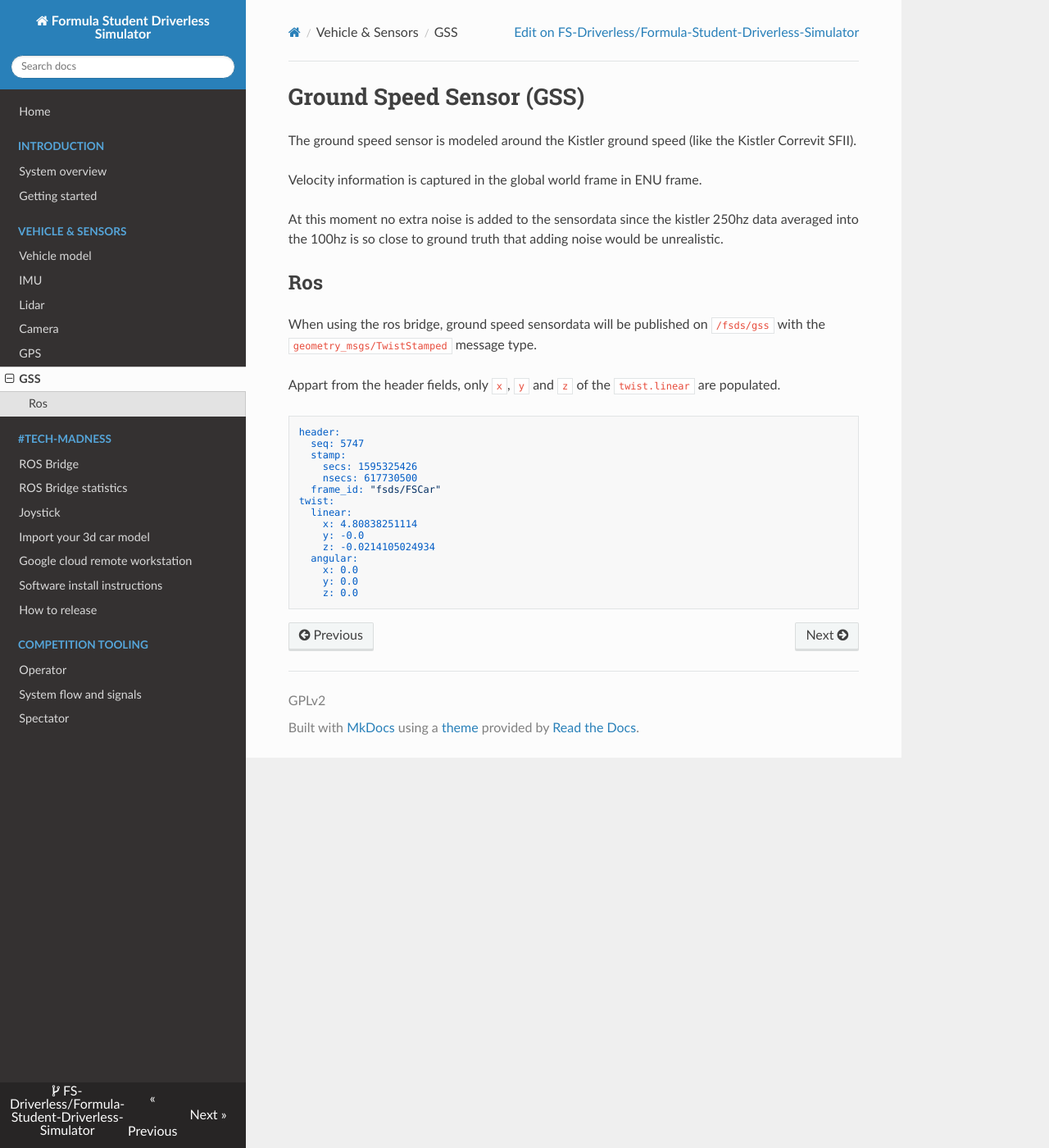
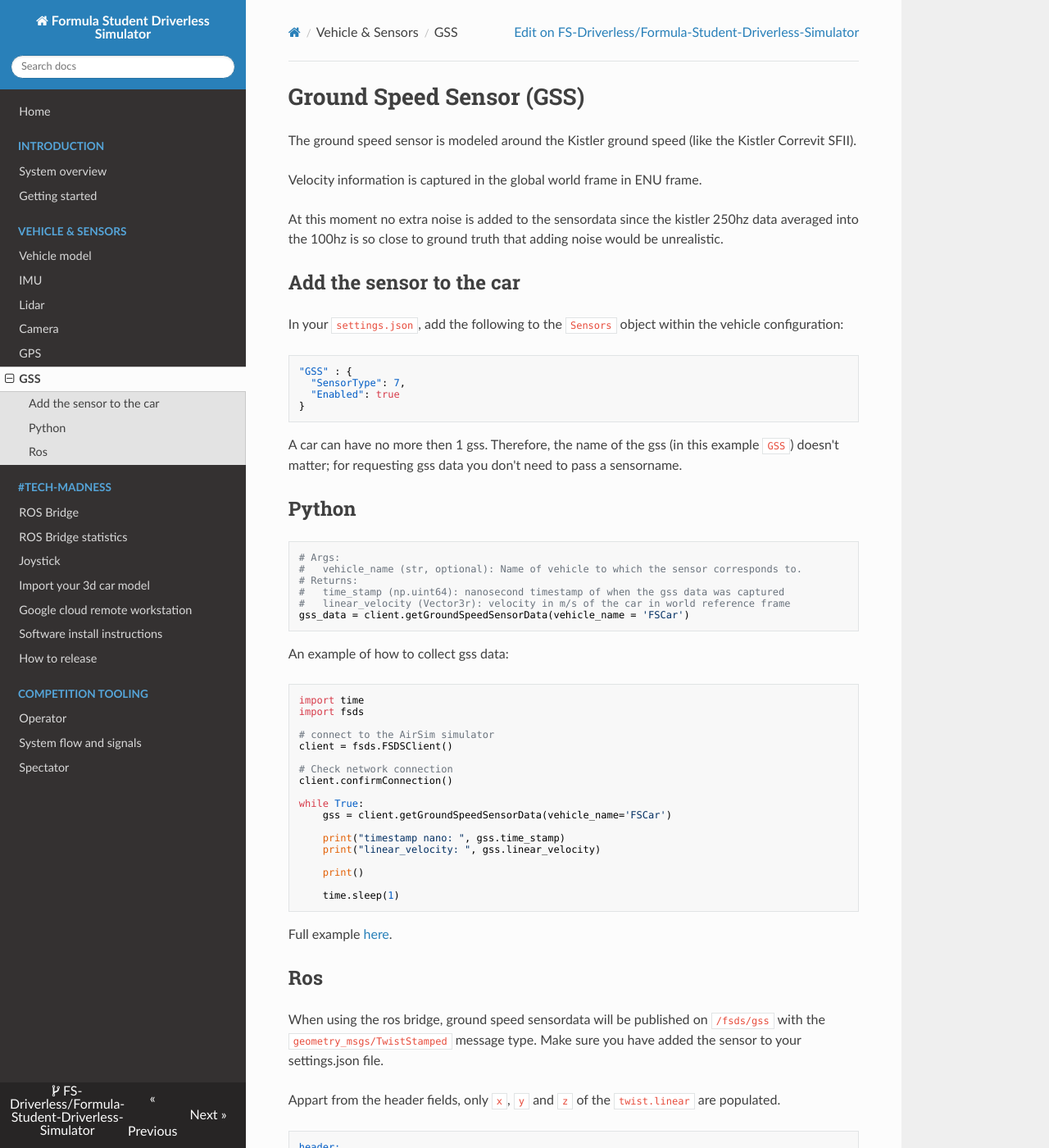
Before and after one commit to FS-Driverless/Formula-Student-Driverless-Simulator, an MkDocs documentation site: the page built from docs/ground-speed-sensor.md, in a window 1280 px wide and 1400 px high. Shown: the whole window at 82% size. Built offline with MkDocs 1.6.1, drawn with Linux system fonts in a browser that asks for light colours; nearby versions of some CDN libraries; comment, search, counter and statistics services are not loaded.

Commit message:
Add gss python api and docs

````diff
--- a/docs/ground-speed-sensor.md
+++ b/docs/ground-speed-sensor.md
@@ -6,12 +6,63 @@ Velocity information is captured in the global world frame in ENU frame.
 
 At this moment no extra noise is added to the sensordata since the kistler 250hz data averaged into the 100hz is so close to ground truth that adding noise would be unrealistic.
 
+## Add the sensor to the car
+
+In your `settings.json`, add the following to the `Sensors` object within the vehicle configuration:
+
+```json
+"GSS" : {
+  "SensorType": 7,
+  "Enabled": true
+}
+```
+A car can have no more then 1 gss.
+Therefore, the name of the gss (in this example `GSS`) doesn't matter; for requesting gss data you don't need to pass a sensorname.
+
+## Python
+
+```python
+# Args:
+#   vehicle_name (str, optional): Name of vehicle to which the sensor corresponds to.
+# Returns:
+#   time_stamp (np.uint64): nanosecond timestamp of when the gss data was captured
+#   linear_velocity (Vector3r): velocity in m/s of the car in world reference frame
+gss_data = client.getGroundSpeedSensorData(vehicle_name = 'FSCar')
+```
+
+An example of how to collect gss data:
+
+```python
+import time
+import fsds
+
+# connect to the AirSim simulator
+client = fsds.FSDSClient()
+
+# Check network connection
+client.confirmConnection()
+
+while True:
+    gss = client.getGroundSpeedSensorData(vehicle_name='FSCar')
+
+    print("timestamp nano: ", gss.time_stamp)
+    print("linear_velocity: ", gss.linear_velocity)
+
+    print()
+
+    time.sleep(1)
+```
+
+Full example [here](https://github.com/FS-Driverless/Formula-Student-Driverless-Simulator/tree/master/python/examples/gss.py).
+
+
 ## Ros
 When using the ros bridge, ground speed sensordata will be published on `/fsds/gss` with the `geometry_msgs/TwistStamped` message type.
+Make sure you have added the sensor to your settings.json file.
 
 Appart from the header fields, only `x`, `y` and `z` of the `twist.linear` are populated.
 
-```
+```yaml
 header:
   seq: 5747
   stamp:
````
Also changed, not shown: 3 other files.
